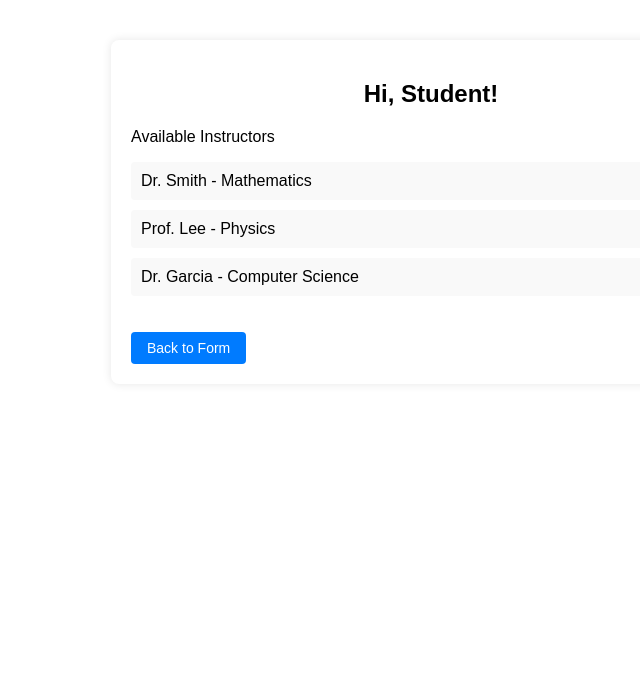
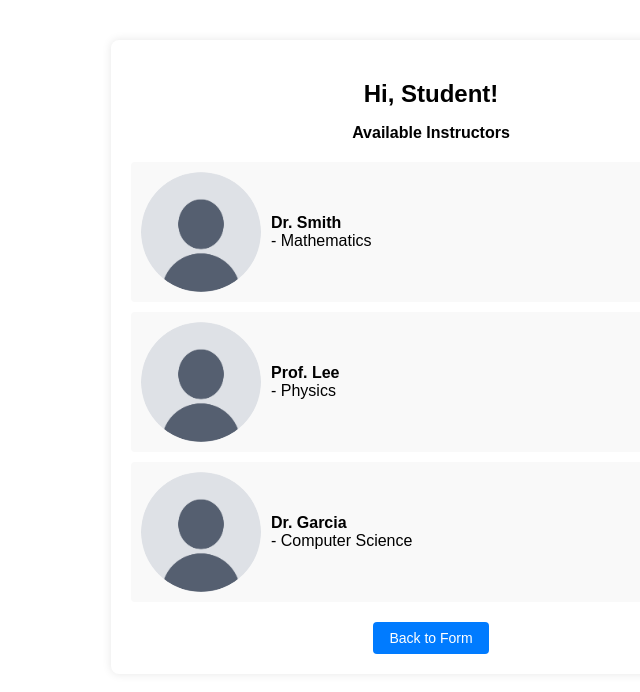
Before and after one commit to ECEMonitoringSystem/ecemonitoringsystem, a React (Create React App) app: page /instructors-list in a window 1280 px wide. Shown: the top 692 px of the page, without its empty margins (209-849 px from the left). Built offline with nearby package versions, Linux system fonts and the light colour scheme.

Commit message:
Added Clickable Profile

```diff
--- a/src/CSS/InstructorsList.css
+++ b/src/CSS/InstructorsList.css
@@ -1,4 +1,5 @@
 /* src/CSS/InstructorsList.css */
+
 .instructors-list {
   max-width: 600px;
   margin: 40px auto;
@@ -11,7 +12,13 @@
 
 .instructors-list h2 {
   text-align: center;
+  margin-bottom: 10px;
+}
+
+.instructors-list p {
+  text-align: center;
   margin-bottom: 20px;
+  font-weight: bold;
 }
 
 .instructors-list ul {
@@ -19,14 +26,46 @@
   padding: 0;
 }
 
-  .instructors-list li {
-    padding: 10px;
+.instructor-item {
   margin-bottom: 10px;
+  border-radius: 4px;
   background-color: var(--form-bg);
-    border-radius: 4px;
+  overflow: hidden;
 }
 
-  .instructors-list button {
+.instructor-box-button {
+  display: flex;
+  align-items: center;
+  gap: 10px;
+  width: 100%;
+  padding: 10px;
+  background: none;
+  border: none;
+  cursor: pointer;
+  color: inherit;
+  text-align: left;
+  font-family: inherit;
+  font-size: inherit;
+}
+
+.instructor-box-button:hover {
+  background-color: rgba(0,0,0,0.05);
+  opacity: 0.9;
+}
+
+.instructor-profile {
+  width: 120px;
+  height: 120px;
+  border-radius: 50%;
+  object-fit: cover;
+}
+
+.instructor-info {
+  display: flex;
+  flex-direction: column;
+}
+
+.back-button {
   padding: 8px 16px;
   font-size: 14px;
   background-color: var(--button-bg);
@@ -36,8 +75,11 @@
   cursor: pointer;
   transition: background-color 0.3s ease;
   margin-top: 20px;
+  display: block;
+  margin-left: auto;
+  margin-right: auto;
 }
 
-  .instructors-list button:hover {
+.back-button:hover {
   background-color: var(--button-hover-bg);
 }
--- a/src/Pages/InstructorsList.js
+++ b/src/Pages/InstructorsList.js
@@ -1,6 +1,7 @@
 import React from 'react';
 import { useNavigate, useLocation } from 'react-router-dom';
 import '../CSS/InstructorsList.css';
+import profileImg from '../Images/profile.png';
 
 function InstructorsList() {
   const navigate = useNavigate();
@@ -13,18 +14,40 @@ function InstructorsList() {
     { id: 3, name: 'Dr. Garcia', subject: 'Computer Science' }
   ];
 
+  const handleProfileClick = (instructor) => {
+    alert(`Profile of ${instructor.name}`);
+    // Or navigate(`/instructor/${instructor.id}`);
+  };
+
   return (
     <div className="instructors-list">
       <h2>Hi, {studentName}!</h2>
       <p>Available Instructors</p>
       <ul>
         {instructors.map(instructor => (
-          <li key={instructor.id}>
-            {instructor.name} - {instructor.subject}
+          <li key={instructor.id} className="instructor-item">
+            <button
+              onClick={() => handleProfileClick(instructor)}
+              className="instructor-box-button"
+            >
+              <img
+                src={profileImg}
+                alt="Profile"
+                className="instructor-profile"
+              />
+              <div className="instructor-info">
+                <strong>{instructor.name}</strong> - {instructor.subject}
+              </div>
+            </button>
           </li>
         ))}
       </ul>
-      <button onClick={() => navigate('/student')}>Back to Form</button>
+      <button
+        onClick={() => navigate('/student')}
+        className="back-button"
+      >
+        Back to Form
+      </button>
     </div>
   );
 }
```
Also changed, not shown: src/Images/profile.png (added). Lines whose indentation alone changed are shown as unchanged.
